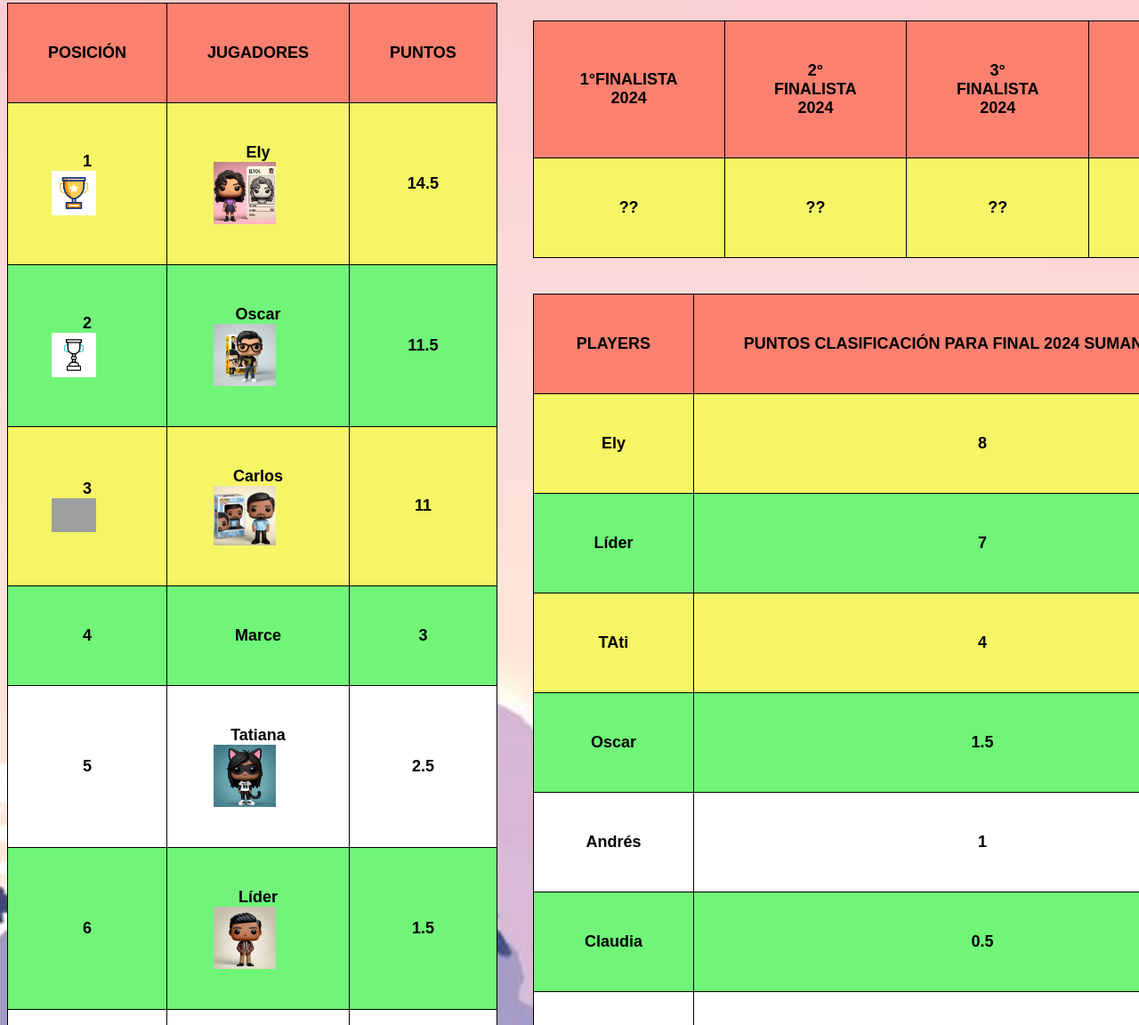
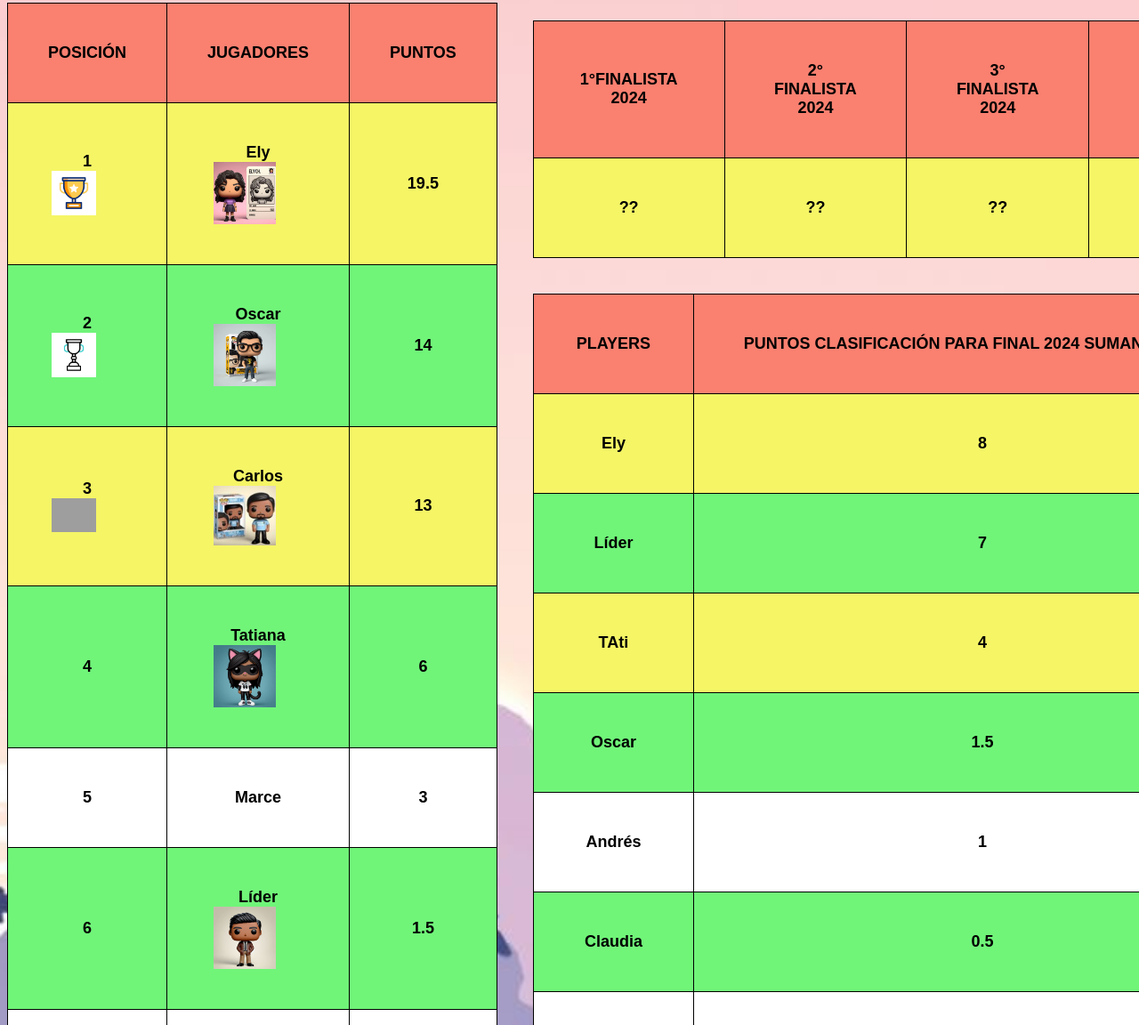
Before and after one commit to diacono81/WebLUdo, a plain HTML site: page index.html in a window 1280 px wide. Shown: the part 327-1479 px from the top of the page at 89% size. Drawn offline with Linux system fonts and the light colour scheme; grey boxes are pictures that could not be loaded.

Commit message:
Update 230724

```diff
--- a/index.html
+++ b/index.html
@@ -49,31 +49,31 @@
                 <tr>
                     <td>    1 <img src="imagen/primer lugar.gif" alt="PRIMER LUGAR" class="Primero">    </td>
                     <td>    Ely <img src="imagen/Ely.jpeg" alt="Fondo" class="FotoPerfil">              </td>
-                    <td>    14.5                                                                          </td>
+                    <td>    19.5                                                                        </td>
                     </tr>
 
                     <tr>
                     <td>    2 <img src="imagen/segundo lugar.gif" alt="SEGUNDO LUGAR" class="Primero">  </td>
                     <td>    Oscar <img src="imagen/Oscar.jpeg" alt="Fondo" class="FotoPerfil">          </td>
-                    <td>    11.5                                                                         </td>
+                    <td>    14                                                                          </td>
                     </tr>
 
                     <tr>
                     <td>    3 <img src="imagen/tercer lugar.gif" alt="TERCER LUGAR" class="Primero">    </td>
                     <td>    Carlos <img src="imagen/Carlos.jpg" alt="Fondo" class="FotoPerfil">         </td>
-                    <td>    11                                                                           </td>
+                    <td>    13                                                                          </td>
                     </tr>
 
                     <tr>
                     <td>    4                                                                           </td>
-                    <td>    Marce                                                                       </td>
-                    <td>    3                                                                           </td>
+                    <td>    Tatiana <img src="imagen/Tati.jpeg" alt="Fondo" class="FotoPerfil">         </td>
+                    <td>    6                                                                           </td>
                     </tr>
 
                     <tr>
                     <td>    5                                                                           </td>
-                    <td>    Tatiana <img src="imagen/Tati.jpeg" alt="Fondo" class="FotoPerfil">         </td>
-                    <td>    2.5                                                                         </td>
+                    <td>    Marce                                                                       </td>
+                    <td>    3                                                                           </td>
                     </tr>
 
                     <tr>
```
Also changed, not shown: 1 other file.
